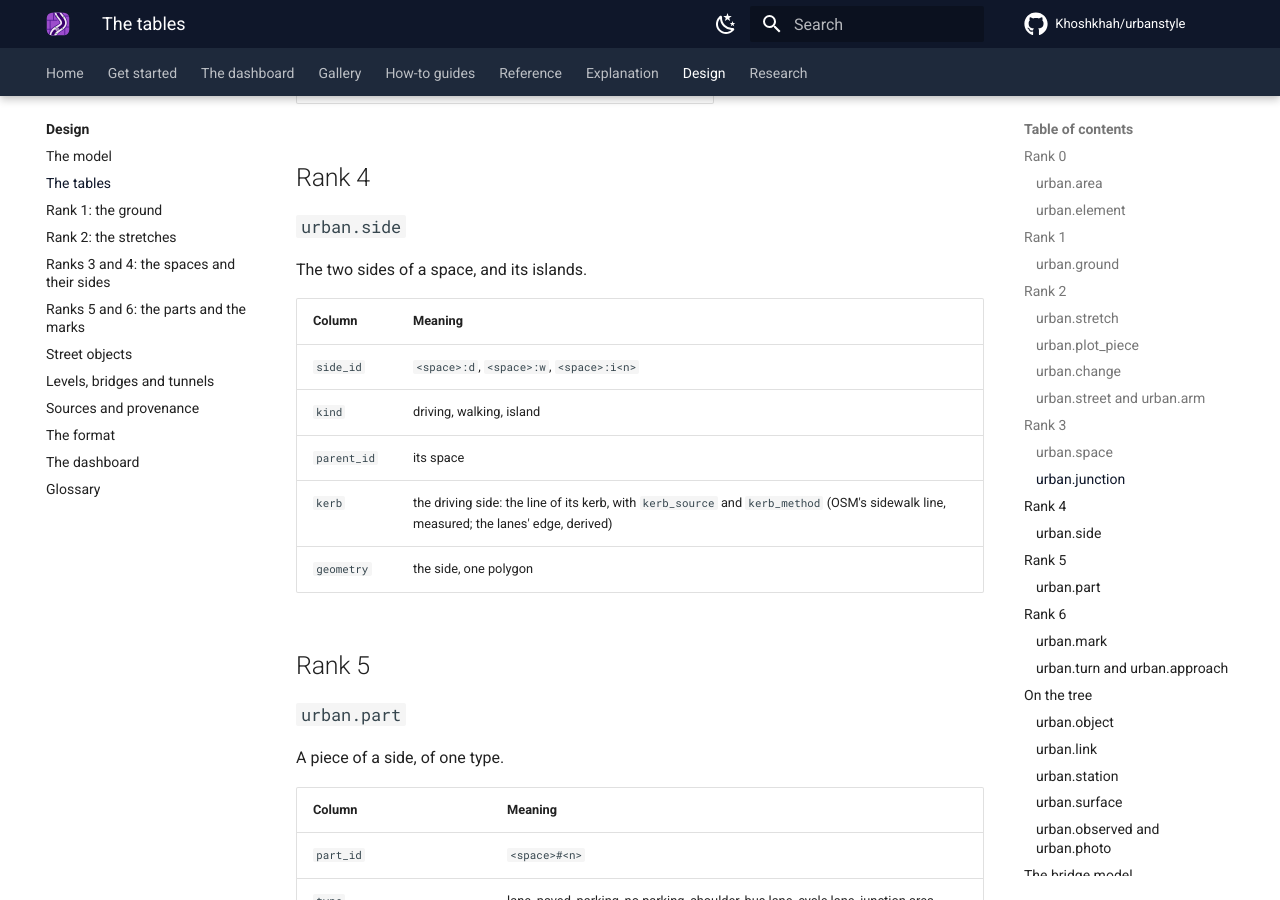
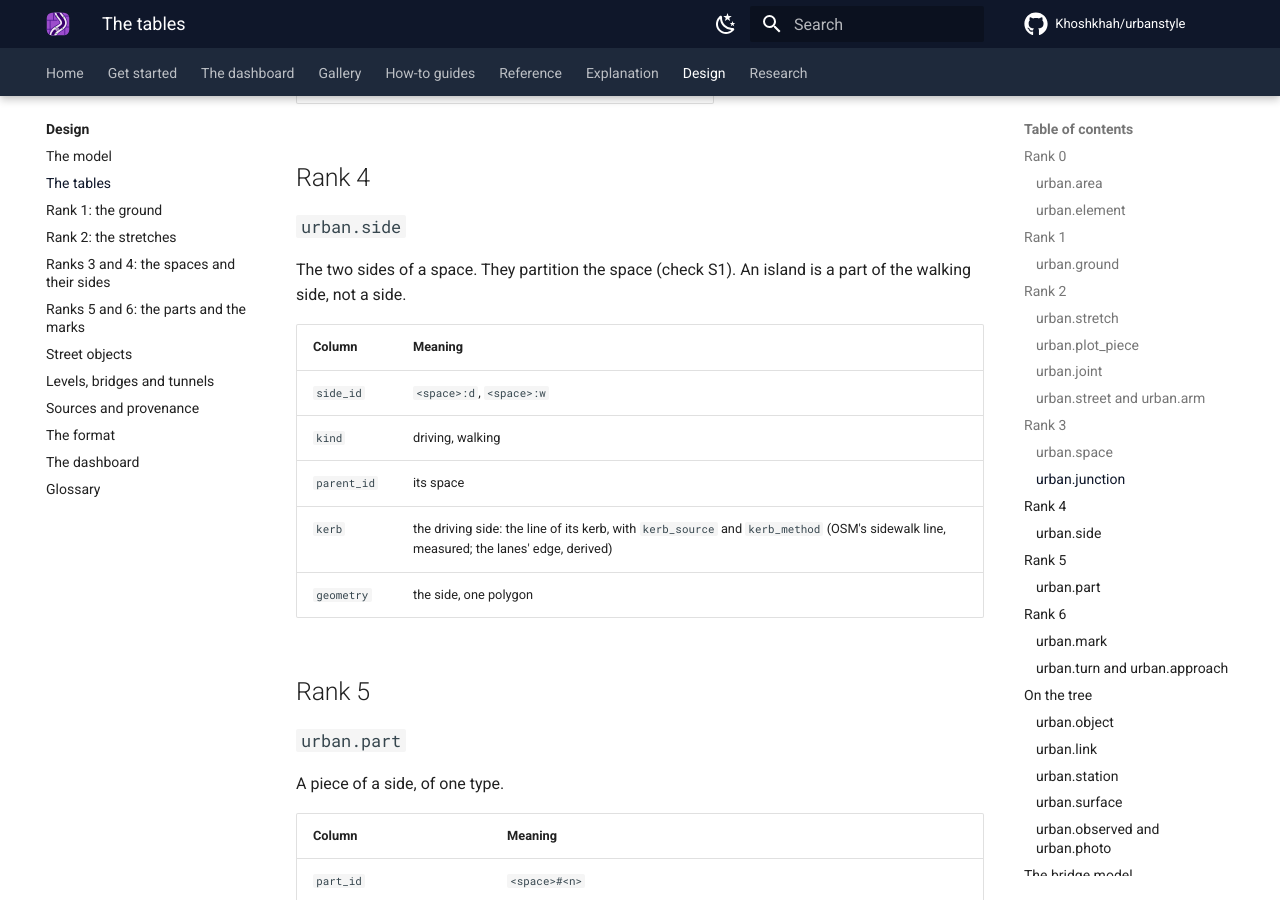
Before and after one commit to Khoshkhah/urbanstyle, an MkDocs documentation site: the page built from docs/design/tables.md, in a window 1280 px wide and 900 px high, scrolled down 4997 px. Built offline with MkDocs 1.6.1 and Material for MkDocs 9.7.7, drawn with Linux system fonts in a browser that asks for light colours; comment, search, counter and statistics services are not loaded; some of the changed text lies outside the part shown.

Commit message:
The design: islands are parts, the joint table, a mark's parent rank
Co-Authored-By: Claude Fable 5.1 <noreply@anthropic.com>

```diff
--- a/docs/design/tables.md
+++ b/docs/design/tables.md
@@ -86,9 +86,9 @@ A piece of a plot, inside its block. The pieces of one block partition it.
 | `surfaces` | the surfaces that cover it (`urban.surface`) |
 | `geometry` | the piece, one polygon |
 
-### `urban.change`
+### `urban.joint`
 
-One row per joint of a section where OSM's tags change, with its class.
+One row per joint of a section, where OSM's tags change, with its class.
 
 | Column | Meaning |
 |---|---|
@@ -136,12 +136,12 @@ The junction nodes of each intersection.
 
 ### `urban.side`
 
-The two sides of a space, and its islands.
+The two sides of a space. They partition the space (check S1). An island is a part of the walking side, not a side.
 
 | Column | Meaning |
 |---|---|
-| `side_id` | `<space>:d`, `<space>:w`, `<space>:i<n>` |
-| `kind` | driving, walking, island |
+| `side_id` | `<space>:d`, `<space>:w` |
+| `kind` | driving, walking |
 | `parent_id` | its space |
 | `kerb` | the driving side: the line of its kerb, with `kerb_source` and `kerb_method` (OSM's sidewalk line, measured; the lanes' edge, derived) |
 | `geometry` | the side, one polygon |
@@ -176,8 +176,8 @@ A painted line, an arrow, a zebra or the kerb line, on a part.
 |---|---|
 | `mark_id` | `<space>:<type>:<n>` |
 | `type` | kerb, lane line, centre line, edge line, parking line, stop line, give-way line, zebra, crossing line, arrow, guide line, barrier |
-| `parent_id` | its part |
-| `unit_id`, `level` | its space and level |
+| `parent_id`, `parent_rank` | the part it lies on (rank 5), or, for the kerb line, the driving side whose border it is (rank 4) |
+| `space_id`, `level` | its space and level |
 | `width_m`, `width_source`, `width_method`, `length_m` | the mark's width and length |
 | `source`, `method`, `ref` | where it comes from |
 | `geometry` | its middle line, or its shape |
```
Also changed, not shown: docs/design/glossary.md (+2 -2 lines), docs/design/model.md (+1 -2 lines), docs/design/spaces.md (+2 -1 lines), docs/design/stretches.md (+4 -5 lines).
